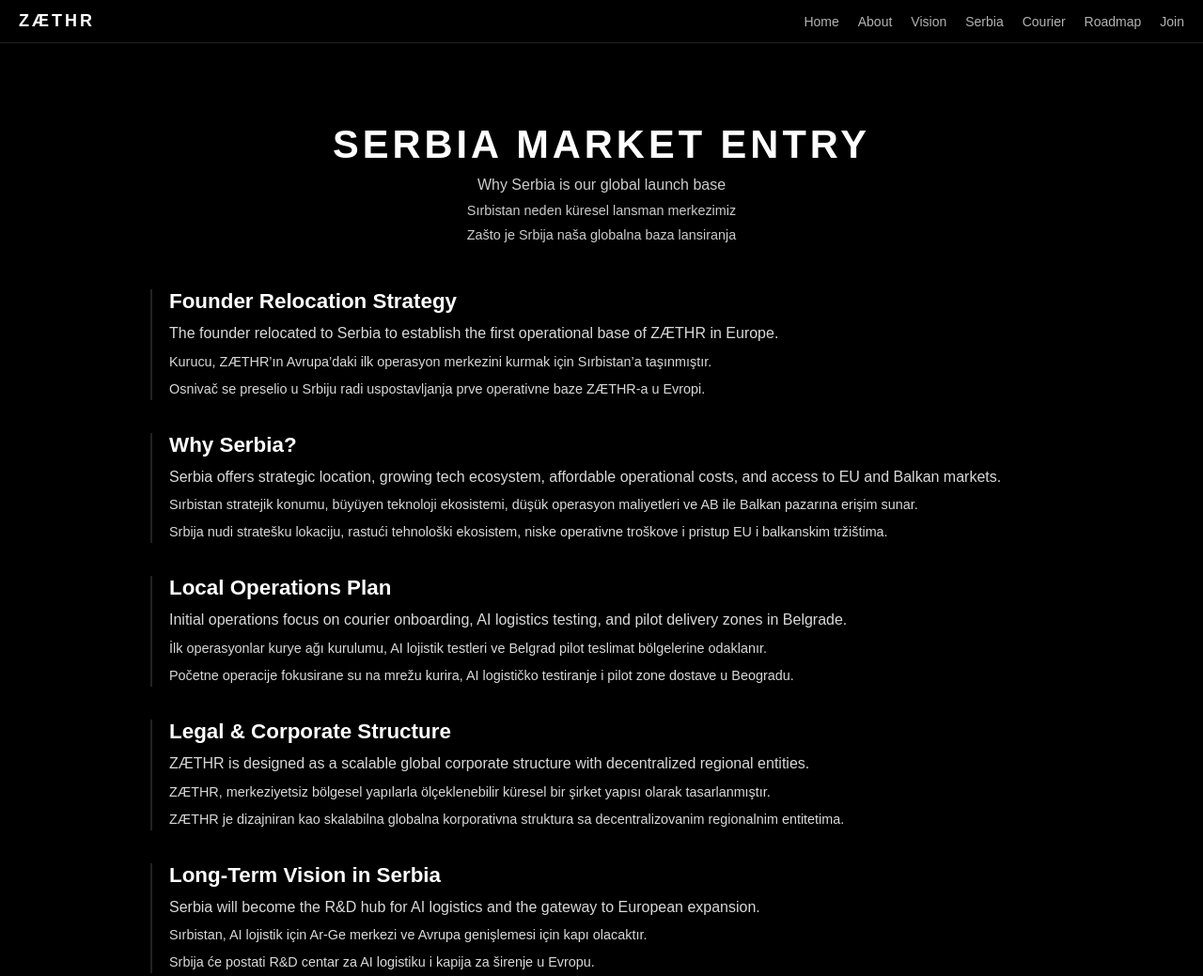
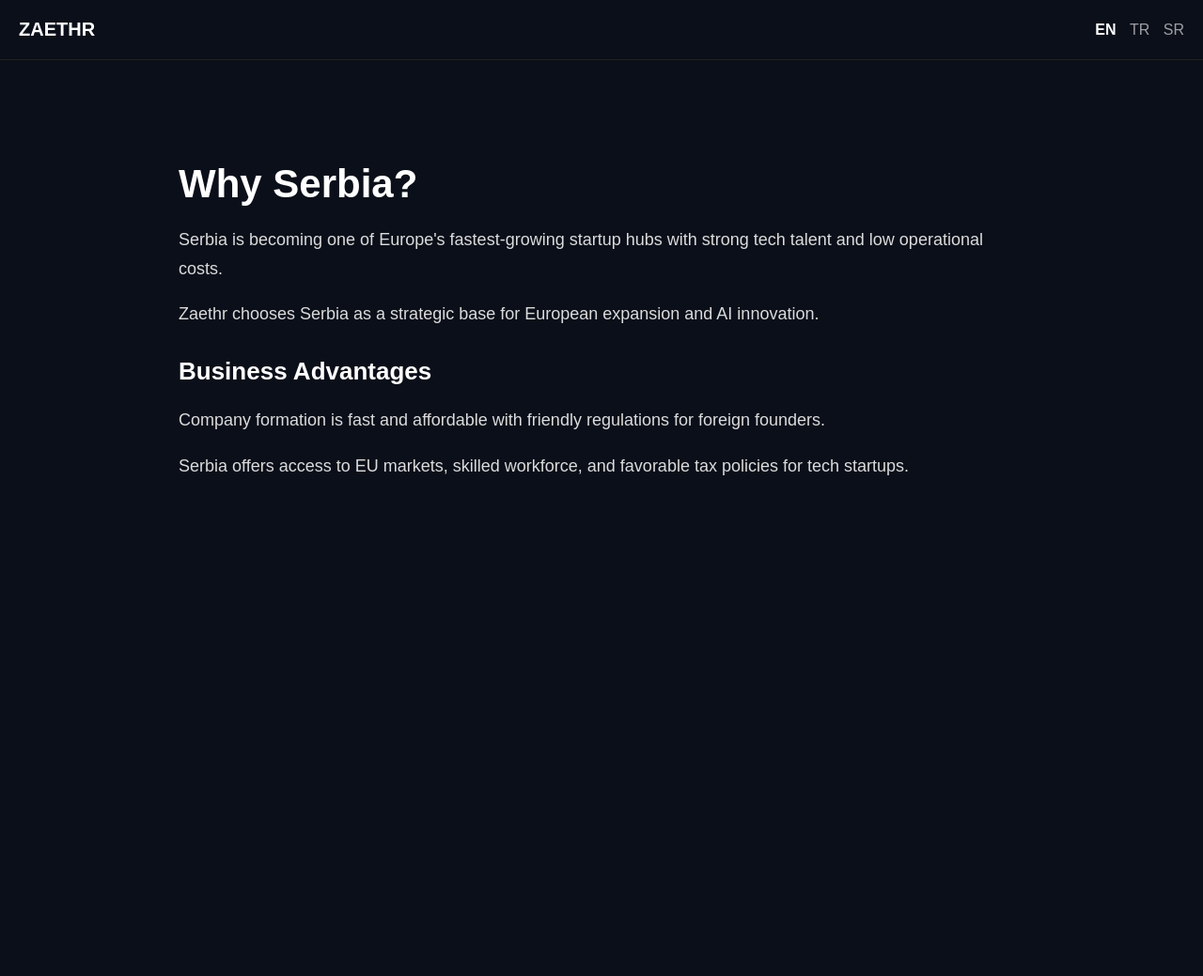
Before and after one commit to lumex-aii/zaethr-platform-serbia-, a plain HTML site: page serbia.html in a window 1280 px wide. Shown: the whole page at 94% size. After the commit the page ends 800 px from the top, so only its background shows below. Drawn offline with Linux system fonts and the light colour scheme.

Commit message:
Update serbia.html

```diff
--- a/serbia.html
+++ b/serbia.html
@@ -1,172 +1,144 @@
 <!DOCTYPE html>
 <html lang="en">
 <head>
-<title>ZÆTHR Serbia Launch — Market Entry Strategy</title>
   <meta charset="UTF-8">
-<meta name="viewport" content="width=device-width, initial-scale=1">
+  <title>Zaethr Serbia</title>
+  <meta name="viewport" content="width=device-width, initial-scale=1.0">
+
+  <link rel="stylesheet" href="style.css">
 
   <style>
-* {
+    body {
+      background: #0b0f19;
+      color: white;
+      font-family: Arial, sans-serif;
       margin: 0;
       padding: 0;
-  box-sizing: border-box;
     }
 
-body {
-  background: #000;
-  color: #fff;
-  font-family: Arial, sans-serif;
-  padding-top: 90px;
-}
-
-/* NAVBAR */
-.navbar {
-  position: fixed;
-  top: 0;
-  left: 0;
-  width: 100%;
-  background: black;
-  padding: 12px 20px;
+    header {
+      padding: 20px;
+      border-bottom: 1px solid #222;
       display: flex;
       justify-content: space-between;
       align-items: center;
-  border-bottom: 1px solid #222;
-  z-index: 9999;
     }
 
     .logo {
+      font-size: 20px;
       font-weight: bold;
-  letter-spacing: 3px;
-  font-size: 18px;
+      color: white;
     }
 
-.menu {
-  display: flex;
-  gap: 20px;
+    .lang-switch a {
+      color: white;
+      margin-left: 10px;
+      cursor: pointer;
+      opacity: 0.6;
+      text-decoration: none;
     }
 
-.menu a {
-  text-decoration: none;
-  color: white;
-  opacity: 0.7;
-  font-size: 14px;
-  transition: 0.2s;
+    .lang-switch a.active {
+      opacity: 1;
+      font-weight: bold;
     }
 
-.menu a:hover {
-  opacity: 1;
+    .container {
+      max-width: 900px;
+      margin: 60px auto;
+      padding: 20px;
     }
 
-/* TITLE */
-.title {
-  text-align: center;
-  margin-top: 40px;
+    h1 {
+      font-size: 42px;
+      margin-bottom: 20px;
     }
 
-.title h1 {
-  font-size: 2.6em;
-  letter-spacing: 4px;
+    h2 {
+      margin-top: 30px;
+      font-size: 26px;
     }
 
-.title p {
-  opacity: 0.8;
-  margin-top: 10px;
-}
-
-/* CONTENT */
-.section {
-  max-width: 1000px;
-  margin: 50px auto;
-  padding: 0 20px;
-}
-
-.block {
-  margin-bottom: 35px;
-  border-left: 2px solid #222;
-  padding-left: 18px;
-}
-
-.block h2 {
-  font-size: 1.4em;
-  margin-bottom: 8px;
-}
-
-.block p {
+    p {
+      font-size: 18px;
+      line-height: 1.7;
       opacity: 0.85;
-  line-height: 1.6;
-}
-
-.lang {
-  font-size: 0.9em;
-  opacity: 0.6;
-  margin-top: 6px;
     }
   </style>
 </head>
 
 <body>
 
-<!-- NAVBAR -->
-<div class="navbar">
-  <div class="logo">ZÆTHR</div>
-  <div class="menu">
-    <a href="index.html">Home</a>
-    <a href="about.html">About</a>
-    <a href="vision.html">Vision</a>
-    <a href="serbia.html">Serbia</a>
-    <a href="courier.html">Courier</a>
-    <a href="roadmap.html">Roadmap</a>
-    <a href="contact.html">Join</a>
+<header>
+  <div class="logo">ZAETHR</div>
+
+  <!-- LANGUAGE SWITCH -->
+  <div class="lang-switch">
+    <a onclick="setLang('en')" id="btn-en">EN</a>
+    <a onclick="setLang('tr')" id="btn-tr">TR</a>
+    <a onclick="setLang('sr')" id="btn-sr">SR</a>
   </div>
+</header>
+
+<div class="container">
+  <h1 data-lang="serbia_title"></h1>
+
+  <p data-lang="serbia_p1"></p>
+  <p data-lang="serbia_p2"></p>
+
+  <h2 data-lang="serbia_h2"></h2>
+  <p data-lang="serbia_p3"></p>
+  <p data-lang="serbia_p4"></p>
 </div>
 
-<!-- TITLE -->
-<div class="title">
-  <h1>SERBIA MARKET ENTRY</h1>
-  <p>Why Serbia is our global launch base</p>
-  <p class="lang">Sırbistan neden küresel lansman merkezimiz</p>
-  <p class="lang">Zašto je Srbija naša globalna baza lansiranja</p>
-</div>
+<script>
+const translations = {
+  en: {
+    serbia_title: "Why Serbia?",
+    serbia_p1: "Serbia is becoming one of Europe's fastest-growing startup hubs with strong tech talent and low operational costs.",
+    serbia_p2: "Zaethr chooses Serbia as a strategic base for European expansion and AI innovation.",
+    serbia_h2: "Business Advantages",
+    serbia_p3: "Company formation is fast and affordable with friendly regulations for foreign founders.",
+    serbia_p4: "Serbia offers access to EU markets, skilled workforce, and favorable tax policies for tech startups."
+  },
 
-<!-- CONTENT -->
-<div class="section">
+  tr: {
+    serbia_title: "Neden Sırbistan?",
+    serbia_p1: "Sırbistan, güçlü teknoloji yetenekleri ve düşük operasyon maliyetleri ile Avrupa'nın en hızlı büyüyen startup merkezlerinden biri haline geliyor.",
+    serbia_p2: "Zaethr, Avrupa genişlemesi ve yapay zekâ inovasyonu için Sırbistan’ı stratejik merkez olarak seçiyor.",
+    serbia_h2: "İş Avantajları",
+    serbia_p3: "Şirket kurmak hızlı ve uygun maliyetlidir, yabancı girişimciler için dostane düzenlemeler vardır.",
+    serbia_p4: "Sırbistan, AB pazarlarına erişim, nitelikli iş gücü ve teknoloji girişimleri için avantajlı vergi politikaları sunar."
+  },
 
-  <div class="block">
-    <h2>Founder Relocation Strategy</h2>
-    <p>The founder relocated to Serbia to establish the first operational base of ZÆTHR in Europe.</p>
-    <p class="lang">Kurucu, ZÆTHR’ın Avrupa’daki ilk operasyon merkezini kurmak için Sırbistan’a taşınmıştır.</p>
-    <p class="lang">Osnivač se preselio u Srbiju radi uspostavljanja prve operativne baze ZÆTHR-a u Evropi.</p>
-  </div>
+  sr: {
+    serbia_title: "Zašto Srbija?",
+    serbia_p1: "Srbija postaje jedan od najbrže rastućih startup centara u Evropi sa jakim tehnološkim talentima i niskim troškovima poslovanja.",
+    serbia_p2: "Zaethr bira Srbiju kao stratešku bazu za evropsku ekspanziju i AI inovacije.",
+    serbia_h2: "Poslovne Prednosti",
+    serbia_p3: "Osnivanje kompanije je brzo i povoljno, sa prijateljskim regulativama za strane osnivače.",
+    serbia_p4: "Srbija nudi pristup tržištima EU, kvalifikovanu radnu snagu i povoljne poreske politike za tehnološke startape."
+  }
+};
 
-  <div class="block">
-    <h2>Why Serbia?</h2>
-    <p>Serbia offers strategic location, growing tech ecosystem, affordable operational costs, and access to EU and Balkan markets.</p>
-    <p class="lang">Sırbistan stratejik konumu, büyüyen teknoloji ekosistemi, düşük operasyon maliyetleri ve AB ile Balkan pazarına erişim sunar.</p>
-    <p class="lang">Srbija nudi stratešku lokaciju, rastući tehnološki ekosistem, niske operativne troškove i pristup EU i balkanskim tržištima.</p>
-  </div>
+function setLang(lang) {
+  localStorage.setItem("siteLang", lang);
+  applyLang(lang);
+}
 
-  <div class="block">
-    <h2>Local Operations Plan</h2>
-    <p>Initial operations focus on courier onboarding, AI logistics testing, and pilot delivery zones in Belgrade.</p>
-    <p class="lang">İlk operasyonlar kurye ağı kurulumu, AI lojistik testleri ve Belgrad pilot teslimat bölgelerine odaklanır.</p>
-    <p class="lang">Početne operacije fokusirane su na mrežu kurira, AI logističko testiranje i pilot zone dostave u Beogradu.</p>
-  </div>
+function applyLang(lang) {
+  document.querySelectorAll("[data-lang]").forEach(el => {
+    const key = el.getAttribute("data-lang");
+    el.innerText = translations[lang][key];
+  });
 
-  <div class="block">
-    <h2>Legal & Corporate Structure</h2>
-    <p>ZÆTHR is designed as a scalable global corporate structure with decentralized regional entities.</p>
-    <p class="lang">ZÆTHR, merkeziyetsiz bölgesel yapılarla ölçeklenebilir küresel bir şirket yapısı olarak tasarlanmıştır.</p>
-    <p class="lang">ZÆTHR je dizajniran kao skalabilna globalna korporativna struktura sa decentralizovanim regionalnim entitetima.</p>
-  </div>
+  document.querySelectorAll(".lang-switch a").forEach(a => a.classList.remove("active"));
+  document.getElementById("btn-" + lang).classList.add("active");
+}
 
-  <div class="block">
-    <h2>Long-Term Vision in Serbia</h2>
-    <p>Serbia will become the R&D hub for AI logistics and the gateway to European expansion.</p>
-    <p class="lang">Sırbistan, AI lojistik için Ar-Ge merkezi ve Avrupa genişlemesi için kapı olacaktır.</p>
-    <p class="lang">Srbija će postati R&D centar za AI logistiku i kapija za širenje u Evropu.</p>
-  </div>
-
-</div>
+const defaultLang = localStorage.getItem("siteLang") || "en";
+applyLang(defaultLang);
+</script>
 
 </body>
 </html>
```
Lines whose indentation alone changed are shown as unchanged.
